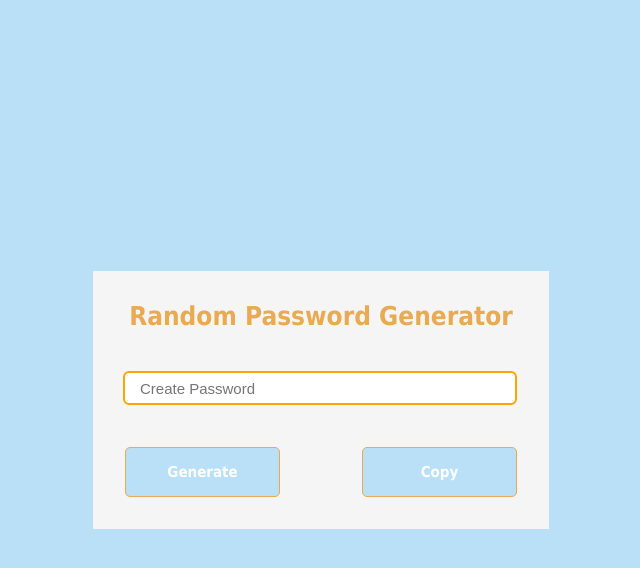
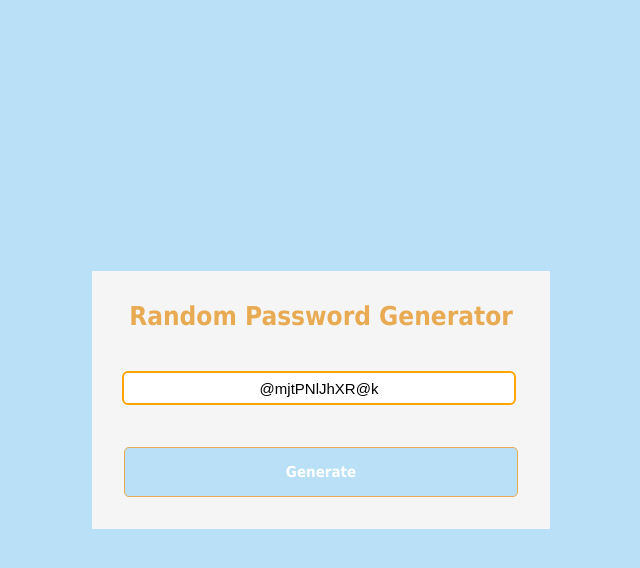
Before and after one commit to dooleydan/Challenge-3-PasswordGenerator, a plain HTML site: page index.html in a window 1280 px wide. Both pictures are taken after a click on the element "Generate". Shown: the whole page, without its empty margins (319-959 px from the left). Drawn offline with Linux system fonts and the light colour scheme.

Commit message:
Moving JS from HTML tab to JS tab.
Changes were made to remove the second button which would have been a "copy" button.

```diff
--- a/index.html
+++ b/index.html
@@ -14,8 +14,8 @@
         <!--Now make button-->
         <table>
             <th><div id="button" class="btn1" onclick="genPassword()">Generate</div></th>
-            <th><div id="button" class="btn2" onclick="genPassword()">Copy</div></th>
         </table>
     </div>
+    <script src="script.js"></script>
 </body>
 </html>
--- a/script.js
+++ b/script.js
@@ -1,3 +1,27 @@
+var password = document.getElementByID("password");
+
+function genPassword(){
+    var chars = "0123456789abcdefghijklmnopqrstuvwxyz!@#$%^&*()ABCDEFGHIJKLMNOPQRSTUVWXYZ";
+    var passwordLength = 12;
+    var password ="";
+
+    for (var i = 0; i<= passwordLength; i++){
+        var randomNumber = Math.floor(Math.random() * chars.length);
+        password += chars.substring(randomNumber, randomNumber +1);
+    }
+    // Now apply it!
+    document.getElementById("password").value = password;
+}
+
+//This wil activate the copy button
+
+function copyPassword(){
+    var copyText = document.getElementById("password");
+    copyText.select();
+    copyText.setSelectionRange(0,999);
+    document.copyText("copy");
+}
+
 // Assignment Code
 var generateBtn = document.querySelector("#generate");
 
--- a/style.css
+++ b/style.css
@@ -36,6 +36,7 @@ input{
     border: 2px solid orange;
     outline: none;
     font-size: 15px;
+    text-align: center;
 }
 
 input:placeholder{
@@ -47,7 +48,7 @@ input:placeholder{
     font-size: 15px;
     margin-top: 40px;
     border: 1.75px solid #e8ab54;
-    width: 155px;
+    width: 394px;
     height: 50px;
     text-align: center;
     background:#b9e0f6;
@@ -58,9 +59,6 @@ input:placeholder{
     border-radius: 5px;
     cursor: pointer;
 }
-.btn2{
-    margin-left: 80px;
-}
 
 #button:hover{
     color:#b9e0f6;
```
